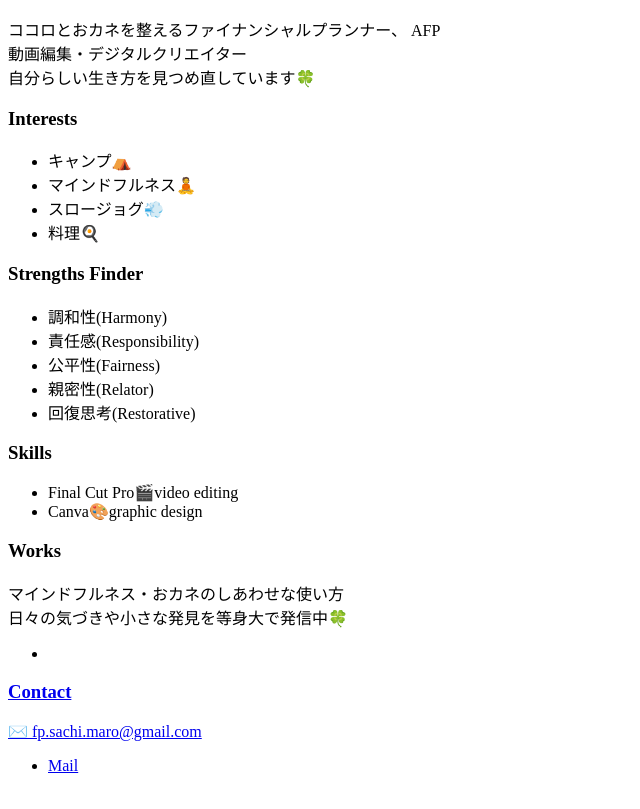
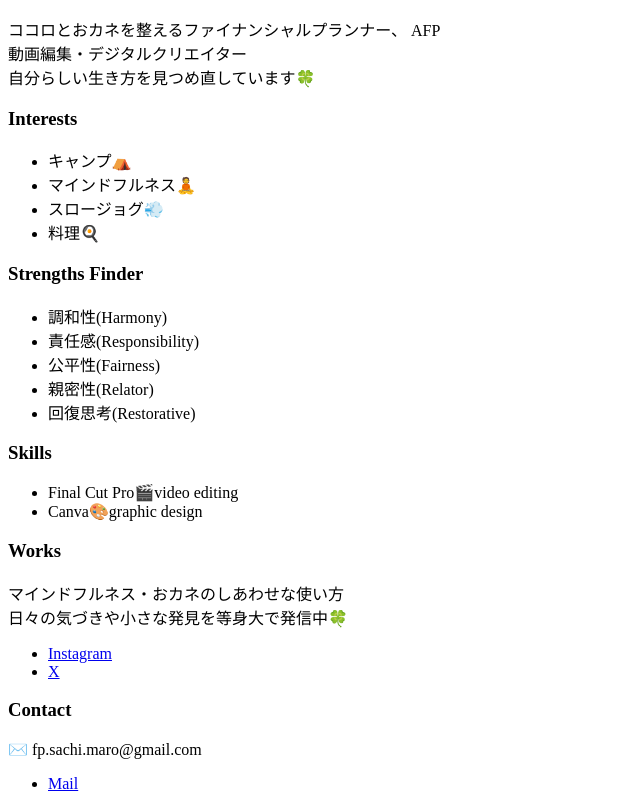
Before and after one commit to FP-sachi-maro/FP-sachi-maro.github.io, a plain HTML site: page index.html in a window 1280 px wide. Shown: the part 119-928 px from the top of the page, without its empty margins (0-640 px from the left). Drawn offline with Linux system fonts and the light colour scheme.

Commit message:
インスタ＆Xリンク修正

```diff
--- a/index.html
+++ b/index.html
@@ -41,10 +41,10 @@
     <h3>Works</h3>
     <p>
       マインドフルネス・おカネのしあわせな使い方<br>
-      日々の気づきや小さな発見を等身大で発信中🍀<br></p>
+      日々の気づきや小さな発見を等身大で発信中🍀</p>
     <ul>
-      <li><a href="https://www.instagram.com/sachi_mr_peaceful_life/</a></li>
-      <li><a href="https://x.com/chu_nenkamui</a></li>
+      <li><a href="https://www.instagram.com/sachi_mr_peaceful_life/">Instagram</a></li>
+      <li><a href="https://x.com/chu_nenkamui">X</a></li>
     </ul>
 
     <h3>Contact</h3>
```
